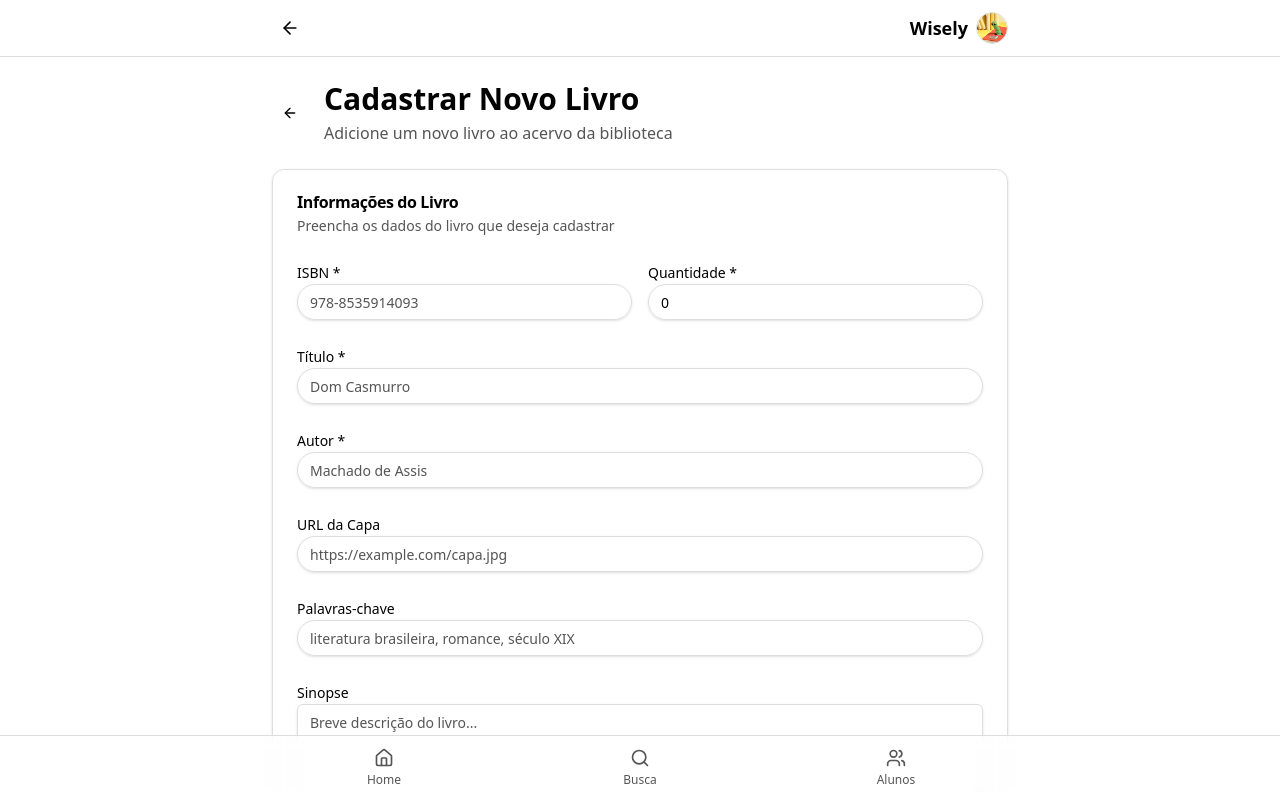
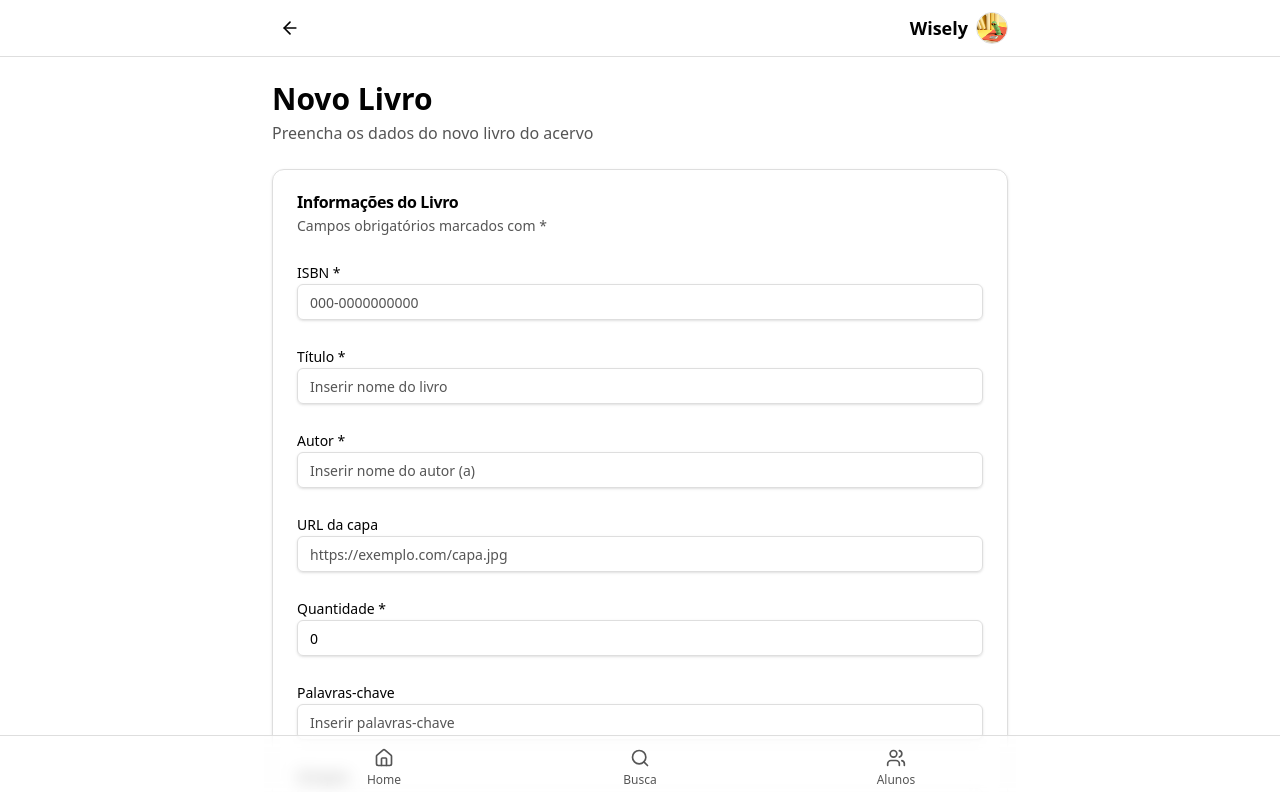
Before and after one commit to magnosansil/library-management, a React (Vite) app in the folder biblioteca-front/: page /livros/novo in a window 1280 px wide. Shown: the top 792 px of the page. Built offline with nearby package versions, Linux system fonts and the light colour scheme.

Commit message:
feat: refatora página CadastroLivro para melhorar a usabilidade e a estrutura do formulário

```diff
--- a/biblioteca-front/src/pages/CadastroLivro.jsx
+++ b/biblioteca-front/src/pages/CadastroLivro.jsx
@@ -10,9 +10,8 @@ import {
 } from "@/components/ui/card";
 import { Input } from "@/components/ui/input";
 import { Label } from "@/components/ui/label";
-import { ArrowLeft, Save } from "lucide-react";
-
-const API_BASE_URL = "http://localhost:8080/api";
+import { Save } from "lucide-react";
+import { API_BASE_URL } from "@/config/api";
 
 export default function CadastroLivro() {
   const navigate = useNavigate();
@@ -64,16 +63,11 @@ export default function CadastroLivro() {
 
   return (
     <div className="space-y-6">
-      <div className="flex items-center gap-4">
-        <Button variant="ghost" size="icon" onClick={() => navigate("/acervo")}>
-          <ArrowLeft className="h-4 w-4" />
-        </Button>
+      <div className="flex items-center justify-between">
         <div>
-          <h1 className="text-2xl sm:text-3xl font-bold">
-            Cadastrar Novo Livro
-          </h1>
+          <h1 className="text-2xl sm:text-3xl font-bold">Novo Livro</h1>
           <p className="text-sm sm:text-base text-muted-foreground mt-1">
-            Adicione um novo livro ao acervo da biblioteca
+            Preencha os dados do novo livro do acervo
           </p>
         </div>
       </div>
@@ -81,13 +75,10 @@ export default function CadastroLivro() {
       <Card>
         <CardHeader>
           <CardTitle>Informações do Livro</CardTitle>
-          <CardDescription>
-            Preencha os dados do livro que deseja cadastrar
-          </CardDescription>
+          <CardDescription>Campos obrigatórios marcados com *</CardDescription>
         </CardHeader>
         <CardContent>
           <form onSubmit={handleSubmit} className="space-y-4 sm:space-y-6">
-            <div className="grid grid-cols-1 sm:grid-cols-2 gap-4">
             <div className="space-y-2">
               <Label htmlFor="isbn">ISBN *</Label>
               <Input
@@ -95,24 +86,11 @@ export default function CadastroLivro() {
                 name="isbn"
                 value={formData.isbn}
                 onChange={handleChange}
-                  placeholder="978-8535914093"
+                placeholder="000-0000000000"
                 required
+                className="rounded-md"
               />
             </div>
-              <div className="space-y-2">
-                <Label htmlFor="quantity">Quantidade *</Label>
-                <Input
-                  id="quantity"
-                  name="quantity"
-                  type="number"
-                  min="0"
-                  value={formData.quantity}
-                  onChange={handleChange}
-                  required
-                />
-              </div>
-            </div>
-
             <div className="space-y-2">
               <Label htmlFor="title">Título *</Label>
               <Input
@@ -120,8 +98,9 @@ export default function CadastroLivro() {
                 name="title"
                 value={formData.title}
                 onChange={handleChange}
-                placeholder="Dom Casmurro"
+                placeholder="Inserir nome do livro"
                 required
+                className="rounded-md"
               />
             </div>
 
@@ -132,20 +111,37 @@ export default function CadastroLivro() {
                 name="author"
                 value={formData.author}
                 onChange={handleChange}
-                placeholder="Machado de Assis"
+                placeholder="Inserir nome do autor (a)"
                 required
+                className="rounded-md"
               />
             </div>
 
             <div className="space-y-2">
-              <Label htmlFor="coverImageUrl">URL da Capa</Label>
+              <Label htmlFor="coverImageUrl">URL da capa</Label>
               <Input
                 id="coverImageUrl"
                 name="coverImageUrl"
                 type="url"
                 value={formData.coverImageUrl}
                 onChange={handleChange}
-                placeholder="https://example.com/capa.jpg"
+                placeholder="https://exemplo.com/capa.jpg"
+                className="rounded-md"
+              />
+            </div>
+
+            <div className="space-y-2">
+              <Label htmlFor="quantity">Quantidade *</Label>
+              <Input
+                id="quantity"
+                name="quantity"
+                type="number"
+                min="0"
+                value={formData.quantity}
+                onChange={handleChange}
+                placeholder="Inserir qtd"
+                className="rounded-md"
+                required
               />
             </div>
 
@@ -156,7 +152,8 @@ export default function CadastroLivro() {
                 name="keywords"
                 value={formData.keywords}
                 onChange={handleChange}
-                placeholder="literatura brasileira, romance, século XIX"
+                placeholder="Inserir palavras-chave"
+                className="rounded-md"
               />
             </div>
 
@@ -169,7 +166,7 @@ export default function CadastroLivro() {
                 onChange={handleChange}
                 rows="4"
                 className="flex min-h-[80px] w-full rounded-md border border-input bg-transparent px-3 py-2 text-sm shadow-sm placeholder:text-muted-foreground focus-visible:outline-none focus-visible:ring-1 focus-visible:ring-ring disabled:cursor-not-allowed disabled:opacity-50"
-                placeholder="Breve descrição do livro..."
+                placeholder="Inserir sinopse"
               />
             </div>
 
@@ -192,7 +189,7 @@ export default function CadastroLivro() {
                 ) : (
                   <>
                     <Save className="h-4 w-4 mr-2" />
-                    Salvar Livro
+                    Salvar livro
                   </>
                 )}
               </Button>
```
Lines whose indentation alone changed are shown as unchanged.
